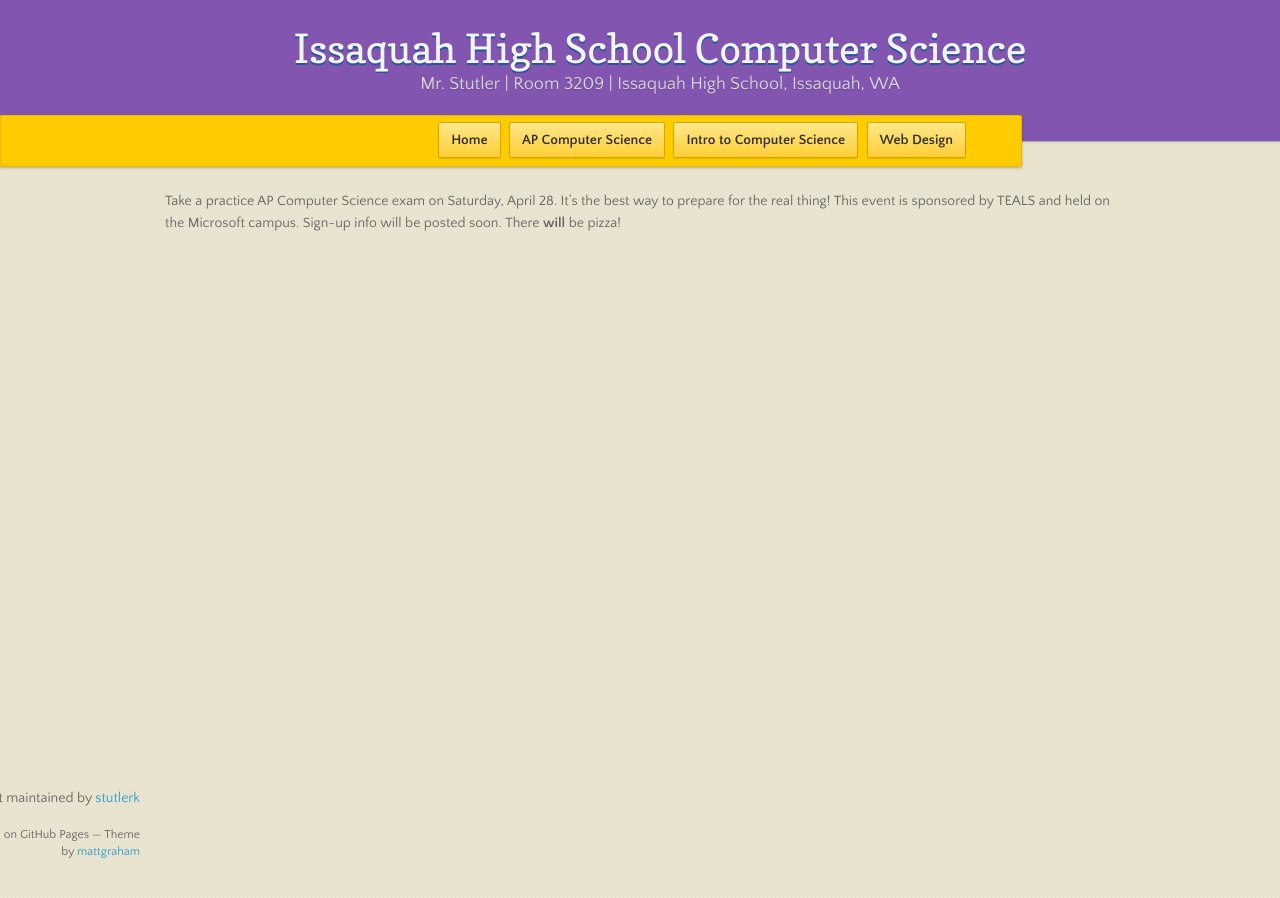
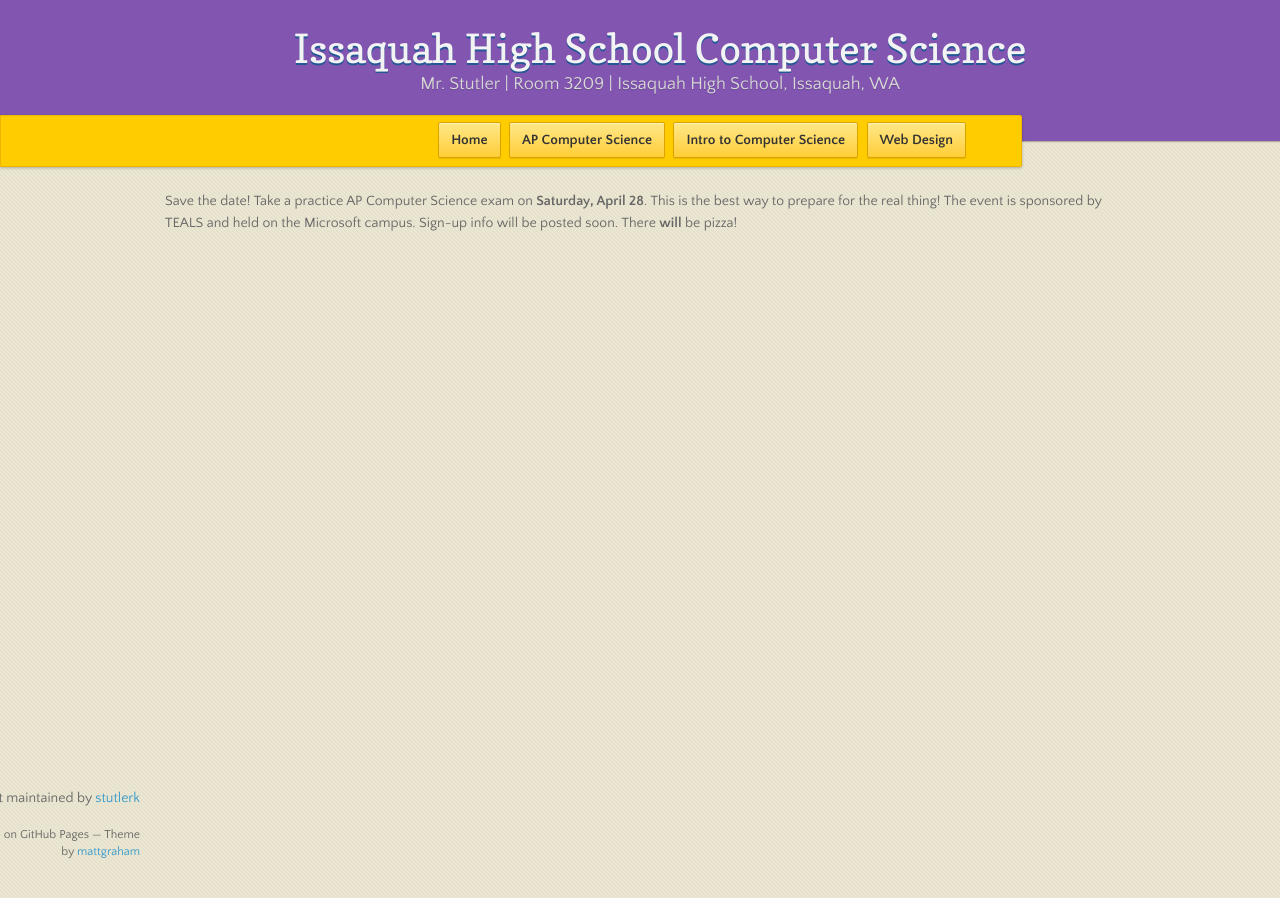
Before and after one commit to stutlerk/ihs-website, a Jekyll site: the page built from _posts/2018-03-08-MockAPCSExam.md, in a window 1280 px wide. Built offline with Jekyll 4.4.1, drawn with Linux system fonts in a browser that asks for light colours; nearby versions of some CDN libraries; our own code applies the rules of GitHub Pages for plain Markdown files.

Commit message:
Update 2018-03-08-MockAPCSExam.md

```diff
--- a/_posts/2018-03-08-MockAPCSExam.md
+++ b/_posts/2018-03-08-MockAPCSExam.md
@@ -2,5 +2,4 @@
 title: Mock AP Computer Science Exam
 categories: [apcs]
 ---
-Take a practice AP Computer Science exam on Saturday, April 28. It's the best way to prepare for the real thing! This event is
-sponsored by TEALS and held on the Microsoft campus. Sign-up info will be posted soon. There <b>will</b> be pizza!
+Save the date! Take a practice AP Computer Science exam on <b>Saturday, April 28</b>. This is the best way to prepare for the real thing! The event is sponsored by TEALS and held on the Microsoft campus. Sign-up info will be posted soon. There <b>will</b> be pizza!
```
